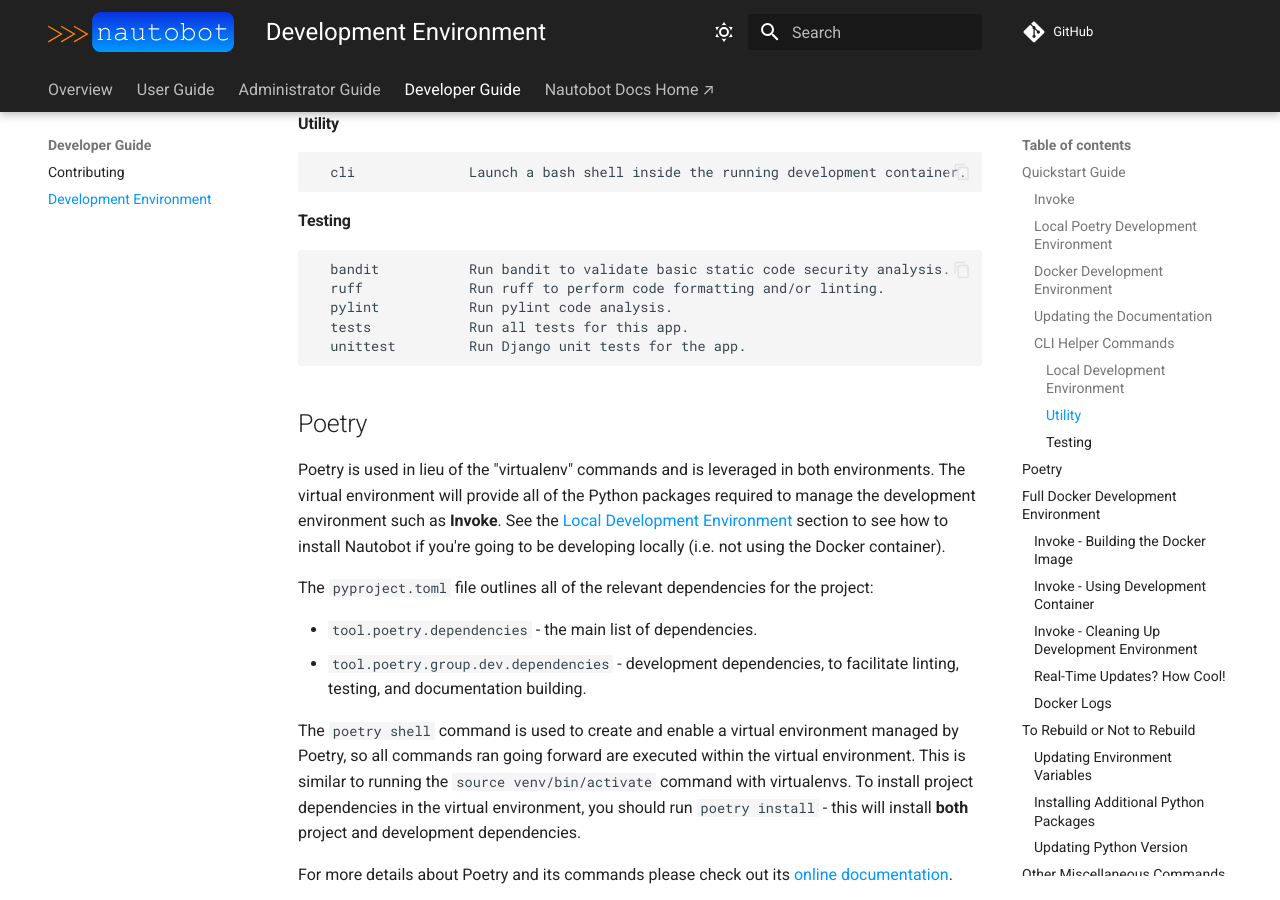
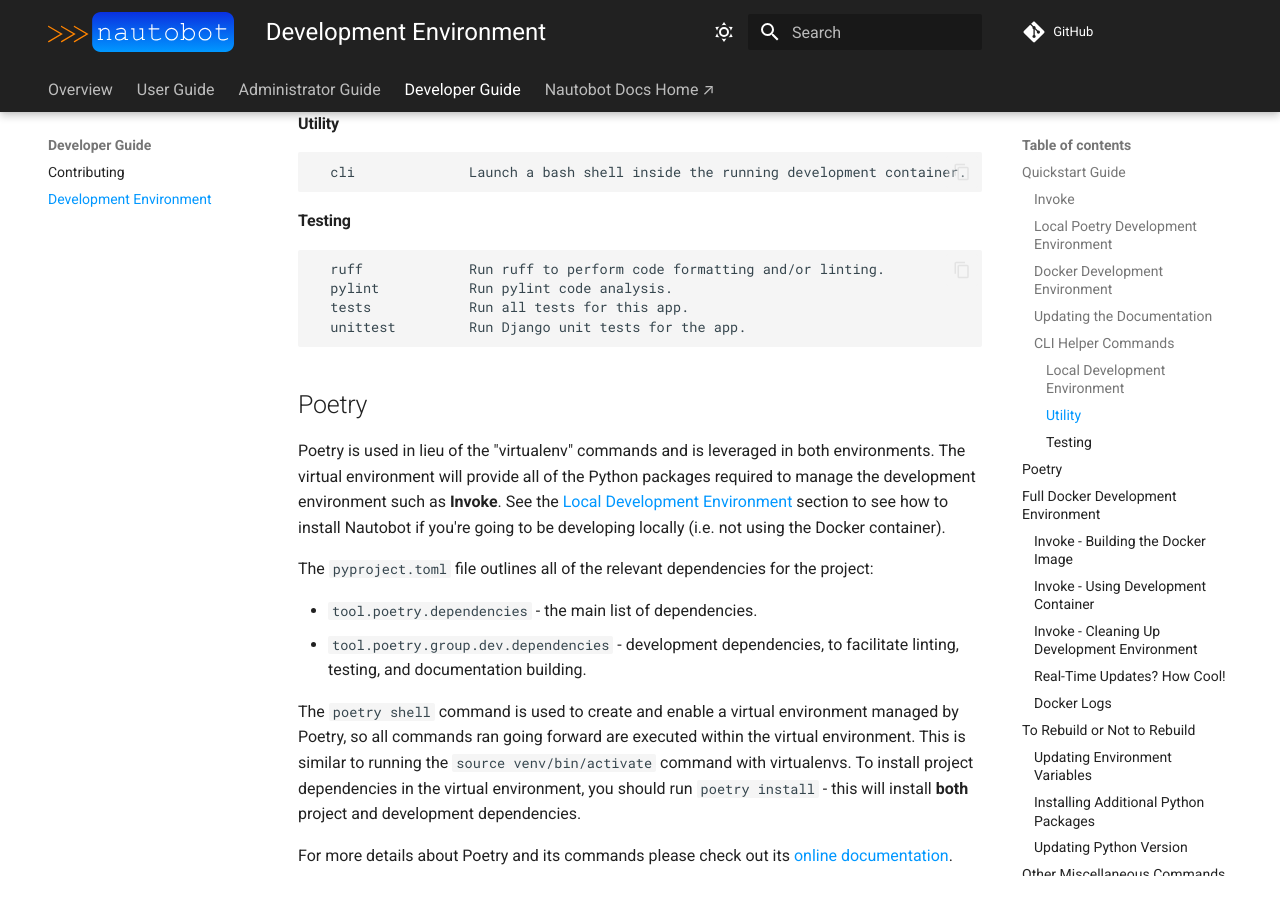
Before and after one commit to nautobot/cookiecutter-nautobot-app, an MkDocs documentation site: the page built from docs/dev/dev_environment.md, in a window 1280 px wide and 900 px high, scrolled down 2924 px. Built offline with MkDocs 1.6.1 and Material for MkDocs 9.7.7, drawn with Linux system fonts in a browser that asks for light colours; comment, search, counter and statistics services are not loaded.

Commit message:
Remove bandit.yml and bandit from main project.

````diff
--- a/.bandit.yml
+++ /dev/null
@@ -1,6 +0,0 @@
----
-skips: []
-# No need to check for security issues in the test scripts!
-exclude_dirs:
-  - "./tests/"
-  - "./.venv/"
--- a/docs/dev/dev_environment.md
+++ b/docs/dev/dev_environment.md
@@ -102,7 +102,6 @@
 #### Testing
 
 ```
-  bandit           Run bandit to validate basic static code security analysis.
   ruff             Run ruff to perform code formatting and/or linting.
   pylint           Run pylint code analysis.
   tests            Run all tests for this app.
@@ -304,7 +303,6 @@
 
 ```bash
 ➜ invoke unittest
-➜ invoke bandit
 ➜ invoke ruff
 ➜ invoke pylint
 ```
--- a/pyproject.toml
+++ b/pyproject.toml
@@ -16,7 +16,6 @@
 pyyaml = "*"
 
 [tool.poetry.group.dev.dependencies]
-bandit = "*"
 coverage = "*"
 invoke = "*"
 isort = "*"
````
Also changed, not shown: 5 other files.
